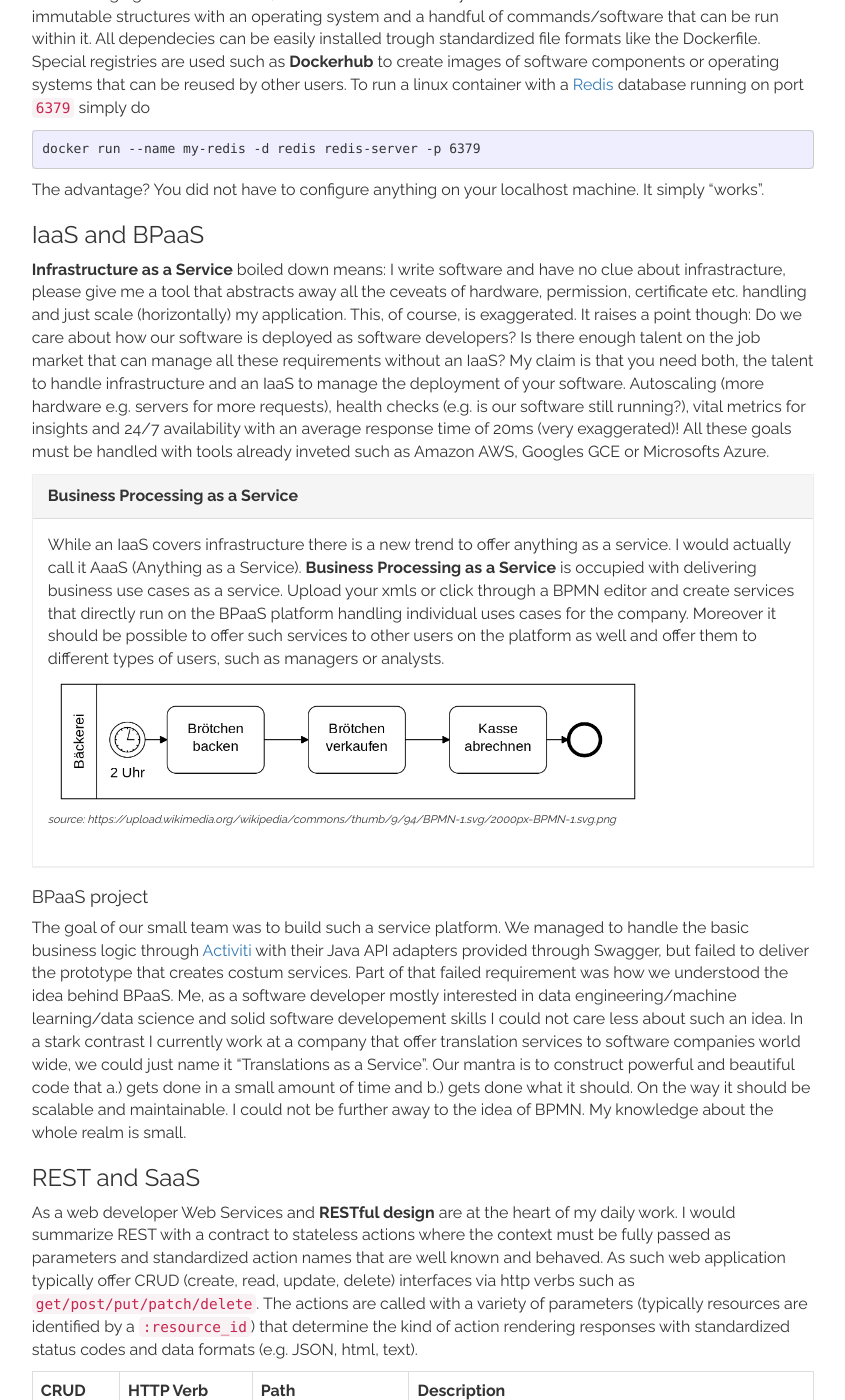
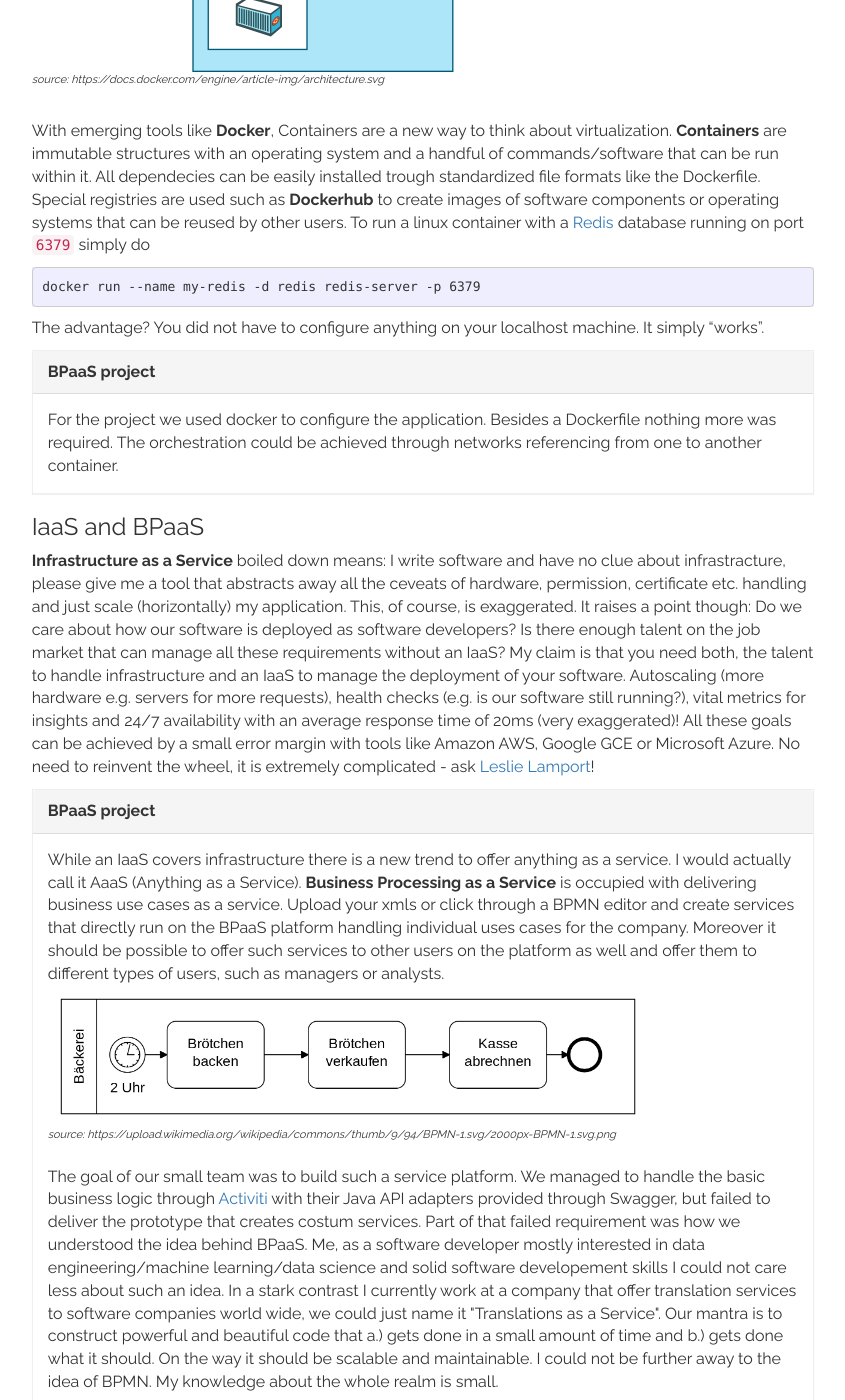
Before and after one commit to sacry-/sacry-.github.io, a Jekyll site: the page built from _posts/2017-07-01-2-about-the-lecture.md, in a window 1280 px wide and 1400 px high, scrolled down 2291 px. Shown: the whole window, without its empty margins (217-1062 px from the left). Built offline with Jekyll 4.4.1, drawn with Linux system fonts in a browser that asks for light colours; some of the changed text lies outside the part shown.

Commit message:
formatting the blog post

```diff
--- a/_posts/2017-07-01-2-about-the-lecture.md
+++ b/_posts/2017-07-01-2-about-the-lecture.md
@@ -7,7 +7,7 @@ index: 2
 img: cloud-computing.jpg
 ---
 
-The overall topic in the TTI lecture can be summarized with the two words "cloud computing". Create distributed architectures, deploy and provision services horizontally and scale them as needed. In the following I will summarize the lecture and make remarks to the BPaaS project/assigment of the team I worked in. Note however I will skim through concepts that were more interesting to me than others. It is not a "full" summary.
+The overall topic in the TTI lecture can be summarized with the two words "cloud computing". Create distributed architectures, deploy and provision services horizontally and scale them as needed. In the following I will summarize the lecture and make remarks to the BPaaS project/assigment of the team I worked in. In the following I will skim through concepts that were most interesting to me.
 
 {% include image.html url="/images/cloud-computing.jpg" description="source: https://c1.staticflickr.com/8/7404/16389741442_45374e44a1_b.jpg" %}
 
@@ -15,7 +15,7 @@ The overall topic in the TTI lecture can be summarized with the two words "cloud
 
 <blockquote>Cloud computing is a model for enabling convenient, on-demand network access to a shared pool of configurable computing resources (e.g., networks, servers, storage, applications, and services) that can be rapidly provisioned and released with minimal management effort or service provider interaction. <cite>- NIST</cite></blockquote>
 
-For me the most striking point of cloud computing is that by definition the setup and usability should be "convenient", "rapid", with "minimal management effort" working on "shared resources" that should be replaceable e.g. "configurable" and "on-demand". Services like Heroku are prime examples of what this means. Deploying a service with Heroku and Github is not much more than
+For me the most striking point of cloud computing is that by definition the setup and usability should be "convenient", "rapid", with "minimal management effort" working on "shared resources" that should be replaceable e.g. "configurable" and "on-demand". Services like Heroku are prime examples of what this means. For deploying a service with Heroku and Github you only need to do
 
     cd app
     heroku login # authenticate here
@@ -25,15 +25,18 @@ For me the most striking point of cloud computing is that by definition the setu
     heroku create
     git push heroku master
 
-After this everything is setup up. Depending on your requirements and framework you are using e.g. Ruby on Rails, Django or Node.js you need to provide a way to start the service. If the Heroku defaults are insufficient, tools like Docker help in making your services deployable.
+If your use case is simple (e.g. small application on a few workers) you are done. Congratulations! Depending on your requirements and framework you are using e.g. Ruby on Rails, Django or Node.js you need to provide a way to start the service. If the Heroku defaults are insufficient, tools like Docker help in making your services deployable. This is achieved by specific file formats like the <mark>Dockerfile</mark> configuring exactly what is needed to run your service. Heroku has gained a lot of experience within the last years and knows how the defaults of a lot of different frameworks look a like.
 
-#### BPaaS project
-
-For the project we used a barebone server with Docker installed. This is sufficient for some cases but not for all. In retrospec we should have standardized this early to see how it behaves and works in production. Solutions like Kubernetes would have been a good choice instead of e.g. Heroku or barebone servers to deploy services and workers. The major problem was that we did not assign anybody on this particular task untill th semester was over.
+<div class="panel panel-default">
+  <div class="panel-heading"><b>BPaaS project</b></div>
+  <div class="panel-body">
+  For the project we used a barebone server with Docker installed. This is sufficient for some cases but not for all. In retrospec we should have standardized this early to see how it behaves and works in production. Solutions like Kubernetes would have been a good choice instead of e.g. Heroku or barebone servers to deploy services and workers. The major problem was that we did not assign anybody on this particular task untill th semester was over.
+  </div>
+</div>
 
 ### Virtualization
 
-The concept <b>virtualization</b> basically means that one can easily abstract away different layers of a computer. Most commonly we speak about <b>hardware virtualization</b> by creating virtual software that runs on different operating systems. The advantage is that the virtualization software can be used on any platform and with changing hardware requirements emulating other operating systems with their dedicated software tools.
+The concept <b>virtualization</b> basically means that one can easily abstract away different layers of a computer. Most commonly we speak about <b>hardware virtualization</b> by creating virtual software that runs on different operating systems. The advantage is that the virtualization software can be used on any platform and with changing hardware requirements emulating other operating systems with their dedicated software tools. For IaaS providers this means that they can use a dedicated set of barebone servers with their default configuration and operating system using VMs to make the best use of their resources.
 
 {% include image.html url="/images/docker-architecture.svg" description="source: https://docs.docker.com/engine/article-img/architecture.svg" class="small" %}
 
@@ -43,22 +46,27 @@ With emerging tools like <b>Docker</b>, Containers are a new way to think about
 
 The advantage? You did not have to configure anything on your localhost machine. It simply "works".
 
+<div class="panel panel-default">
+  <div class="panel-heading"><b>BPaaS project</b></div>
+  <div class="panel-body">
+  For the project we used docker to configure the application. Besides a Dockerfile nothing more was required. The orchestration could be achieved through networks referencing from one to another container.
+  </div>
+</div>
+
 ### IaaS and BPaaS
 
-<b>Infrastructure as a Service</b> boiled down means: I write software and have no clue about infrastracture, please give me a tool that abstracts away all the ceveats of hardware, permission, certificate etc. handling and just scale (horizontally) my application. This, of course, is exaggerated. It raises a point though: Do we care about how our software is deployed as software developers? Is there enough talent on the job market that can manage all these requirements without an IaaS? My claim is that you need both, the talent to handle infrastructure and an IaaS to manage the deployment of your software. Autoscaling (more hardware e.g. servers for more requests), health checks (e.g. is our software still running?), vital metrics for insights and 24/7 availability with an average response time of 20ms (very exaggerated)! All these goals must be handled with tools already inveted such as Amazon AWS, Googles GCE or Microsofts Azure.
+<b>Infrastructure as a Service</b> boiled down means: I write software and have no clue about infrastracture, please give me a tool that abstracts away all the ceveats of hardware, permission, certificate etc. handling and just scale (horizontally) my application. This, of course, is exaggerated. It raises a point though: Do we care about how our software is deployed as software developers? Is there enough talent on the job market that can manage all these requirements without an IaaS? My claim is that you need both, the talent to handle infrastructure and an IaaS to manage the deployment of your software. Autoscaling (more hardware e.g. servers for more requests), health checks (e.g. is our software still running?), vital metrics for insights and 24/7 availability with an average response time of 20ms (very exaggerated)! All these goals can be achieved by a small error margin with tools like Amazon AWS, Google GCE or Microsoft Azure. No need to reinvent the wheel, it is extremely complicated - ask [Leslie Lamport](https://en.wikipedia.org/wiki/Leslie_Lamport)!
 
 <div class="panel panel-default">
-  <div class="panel-heading"><b>Business Processing as a Service</b></div>
+  <div class="panel-heading"><b>BPaaS project</b></div>
   <div class="panel-body">
     While an IaaS covers infrastructure there is a new trend to offer anything as a service. I would actually call it AaaS (Anything as a Service). <b>Business Processing as a Service</b> is occupied with delivering business use cases as a service. Upload your xmls or click through a BPMN editor and create services that directly run on the BPaaS platform handling individual uses cases for the company. Moreover it should be possible to offer such services to other users on the platform as well and offer them to different types of users, such as managers or analysts.
 
     {% include image.html url="/images/bpmn-wiki.png" description="source: https://upload.wikimedia.org/wikipedia/commons/thumb/9/94/BPMN-1.svg/2000px-BPMN-1.svg.png" class="small" %}
+
+    The goal of our small team was to build such a service platform. We managed to handle the basic business logic through <a href="https://www.activiti.org/" target="_blank">Activiti</a> with their Java API adapters provided through Swagger, but failed to deliver the prototype that creates costum services. Part of that failed requirement was how we understood the idea behind BPaaS. Me, as a software developer mostly interested in data engineering/machine learning/data science and solid software developement skills I could not care less about such an idea. In a stark contrast I currently work at a company that offer translation services to software companies world wide, we could just name it "Translations as a Service". Our mantra is to construct powerful and beautiful code that a.) gets done in a small amount of time and b.) gets done what it should. On the way it should be scalable and maintainable. I could not be further away to the idea of BPMN. My knowledge about the whole realm is small.
   </div>
 </div>
-
-#### BPaaS project
-
-The goal of our small team was to build such a service platform. We managed to handle the basic business logic through [Activiti](https://www.activiti.org/) with their Java API adapters provided through Swagger, but failed to deliver the prototype that creates costum services. Part of that failed requirement was how we understood the idea behind BPaaS. Me, as a software developer mostly interested in data engineering/machine learning/data science and solid software developement skills I could not care less about such an idea. In a stark contrast I currently work at a company that offer translation services to software companies world wide, we could just name it "Translations as a Service". Our mantra is to construct powerful and beautiful code that a.) gets done in a small amount of time and b.) gets done what it should. On the way it should be scalable and maintainable. I could not be further away to the idea of BPMN. My knowledge about the whole realm is small.
 
 ### REST and SaaS
 
@@ -121,9 +129,12 @@ As a web developer Web Services and <b>RESTful design</b> are at the heart of my
 
 <b>Software as a Service</b> is a business where problems are matched with software solutions and customers can integrate named solutions to match their specific use case. In case of translation services, a software company has x localization files and needs to translate their software into many languages with high quality and in no time. The SaaS product then needs to decide how to offer the service to a customer e.g. what interfaces are needed for their usecases (API, Web platform, Binary client/Desktop application) or how resources are shared (multiple databases, applications) etc.
 
-#### BPaaS project
-
-In our project we build a REST service for our frontend, that was written in `Node.js with Grunt`. The REST interface was well designed via typical http verbs and responded with JSON documents. The backend itself was implemented in Java with Spring Boot.
+<div class="panel panel-default">
+  <div class="panel-heading"><b>BPaaS project</b></div>
+  <div class="panel-body">
+  In our project we build a REST service for our frontend, that was written in `Node.js with Grunt`. The REST interface was well designed via typical http verbs and responded with JSON documents. The backend itself was implemented in Java with Spring Boot.
+  </div>
+</div>
 
 ### Hadoop and MapReduce
 
@@ -133,8 +144,8 @@ The <b>MapReduce</b> paradigma is mainly a model for parallelization of tasks on
 
 {% include image.html url="/images/map-reduce.png" description="source: TTI Foliensatz 5" class="small" %}
 
-<div class="panel panel-default">
-<div class="panel-heading">MapReduce in Haskell</div>
+<div class="panel panel-info">
+<div class="panel-heading"><b>MapReduce in Haskell</b></div>
 <div class="panel-body">
 <p>I am a huge fan of <a href="https://wiki.haskell.org/Learn_Haskell_in_10_minutes" target="_blank">Haskell</a>.</p>
 
@@ -191,9 +202,46 @@ in contrast <b>ACID</b>:
 
 It is easy to see that NoSQL without any transaction is in a stark contrast to a relational ACID model where everything is wrapped around transactions. In BASE systems we do not care for 100%, it is more convenient to be almost always available and having a state that is not fully consistent now maybe later e.g. it might happen that 2 users see 2 different truths at times (but that is permissible). We gain a lot of speed and conveniences with BASE, however the software that is in such an environment must handle the inconsistent states.
 
-The limits are dfined through <b>Brewers CAP</b> theorem which states that it is impossible for a NoSQL database to guarantee all of the following attributes at the same time: Consistency, Availability and Partition tolerance. This is explained by the fact that in distributed systems, network failures must be expected. As a result either availability or constistency will suffer.
+<div class="panel panel-info">
+  <div class="panel-heading"><b>Brewers CAP theorem</b></div>
+  <div class="panel-body">
+  <b>Brewers CAP</b> theorem states that it is impossible for a NoSQL database to guarantee all of the following attributes at the same time: Consistency, Availability and Partition tolerance. This is explained by the fact that in distributed systems, network failures must be expected. As a result either availability or constistency will suffer.
+  </div>
+</div>
 
-Typical NoSQL Databases are <b>Document stores</b> such as <mark>Elasticsearch or MongoDB</mark>, <b>Key-Value stores</b> such as <mark>Redis, memcached or Dynamo</mark>, <b>Column stores</b> such as <mark>HBase or Cassandra</mark> and <b>Graph databases</b> such as <mark>Neo4J or InfiniteGraph</mark>.
+Typical NoSQL Databases you have to know of
+
+<table class="table table-md table-striped table-bordered">
+<thead>
+<tr>
+<th>Names</th>
+<th>Kind</th>
+<th>Purpose</th>
+</tr>
+</thead>
+<tbody>
+<tr>
+<td>Elasticsearch, MongoDB</td>
+<td>Document stores</td>
+<td>Extremely good at persisting textual, nested and JSON content. Document text search/retrieval is very fast.</td>
+</tr>
+<tr>
+<td>Redis, memcached, Dynamo</td>
+<td>Key-Value stores</td>
+<td>O(log(n)) retrieval operation on keys for their values. Often in RAM databases and extraordinary fast. Very simple structures and hard to query on text unlike document stores.</td>
+</tr>
+<tr>
+<td>HBase, Cassandra</td>
+<td>Column stores</td>
+<td>Can work on billions of rows easily.</td>
+</tr>
+<tr>
+<td>Neo4J, InfiniteGraph</td>
+<td>Graph databases</td>
+<td>Persists records as vertices and relations between them as weights on edges. Complex graph algorithms and queries can be run on it.</td>
+</tr>
+</tbody>
+</table>
 
 ### Web Search - Information Retrieval
 
@@ -203,10 +251,8 @@ When a user searches for content in natural language or with a boolean query we
 
 Some companies like Google or WolframAlpha are exceptionally good at interpreting the query a user sends to them. It does not matter if the query is natural language or a specialized query. This is no small feat and is closely connected to huge linguistic databases and algorithms. As of today most web search companies will make use of deep learning algorithms that map a query to possible retrievals via some non linear learned weights that go into the billions. Nobody has a clue why it works so well. It just does.
 
-While algorithms provide a way to rank the content for the user, behind the scences web search needs to be organized in large hierarchical trees due to the enourmous amount of existing websites and new ones. The process behind organizing this is commonly referred to as indexing. Words and sentences are therefore mapped into another domain that captures some form of structure of it.
-
-<div class="panel panel-default">
-  <div class="panel-heading">Journey into vector space</div>
+<div class="panel panel-info">
+  <div class="panel-heading"><b>Journey into vector space</b></div>
   <div class="panel-body">
   Typically a document is mapped into vector space or more commonly into term-document matrices and inversed-term-document matrices. With this, simple algorithms such as <b>Tf-Idf</b> can be used for relevance scoring.
 
@@ -216,10 +262,11 @@ While algorithms provide a way to rank the content for the user, behind the scen
 
   <h4>Advanced concepts</h4>
 
-  The best that can be achieved is a combination of Tf-Idf with <b>Latent Semantic Indexing</b> or <b>Latent Dirichlet Allocation</b> to convert count based word methods into a higher feature space that overlap concepts and assigns words/documents real-valued hidden vectors representing them. Queries are then mapped into the hidden feature space and closeness is evaluated on all word/document vectors. Intrinsically testing these structures often shows some kind of semantic resemblance such as that <mark>train, car and commuting</mark> are close to one another. <b>Word2Vec</b> or <b>Paragraph2Vec</b> are natural extensions with these methods stemming from the neural language models.
+  The best that can be achieved is a combination of Tf-Idf with <b>Latent Semantic Indexing</b> or <b>Latent Dirichlet Allocation</b> to convert count based word methods into a higher feature space that overlap concepts and assigns words/documents real-valued hidden vectors representing them. Queries are then mapped into the hidden feature space and closeness is evaluated on all word/document vectors. Intrinsically testing these structures often shows some kind of semantic resemblance such as that <mark>train, car and commuting</mark> are close to one another. <b>Word2Vec</b> or <b>Paragraph2Vec</b> are natural extensions coming from neural language models.
   </div>
 </div>
 
+While algorithms provide a way to rank the content for the user, behind the scences web search needs to be organized in large hierarchical trees due to the enourmous amount of existing websites and new ones. The process behind organizing this is commonly referred to as indexing. Words and sentences are therefore mapped into numerical domains that pertains the structure and is easier to use as filters when queries come in.
 
 ### Sources
 
```
Also changed, not shown: other parts of _posts/2017-07-01-2-about-the-lecture.md (+0 -1 lines), _posts/2017-07-01-1-introduction-and-overview.md (+1 -1 lines).
